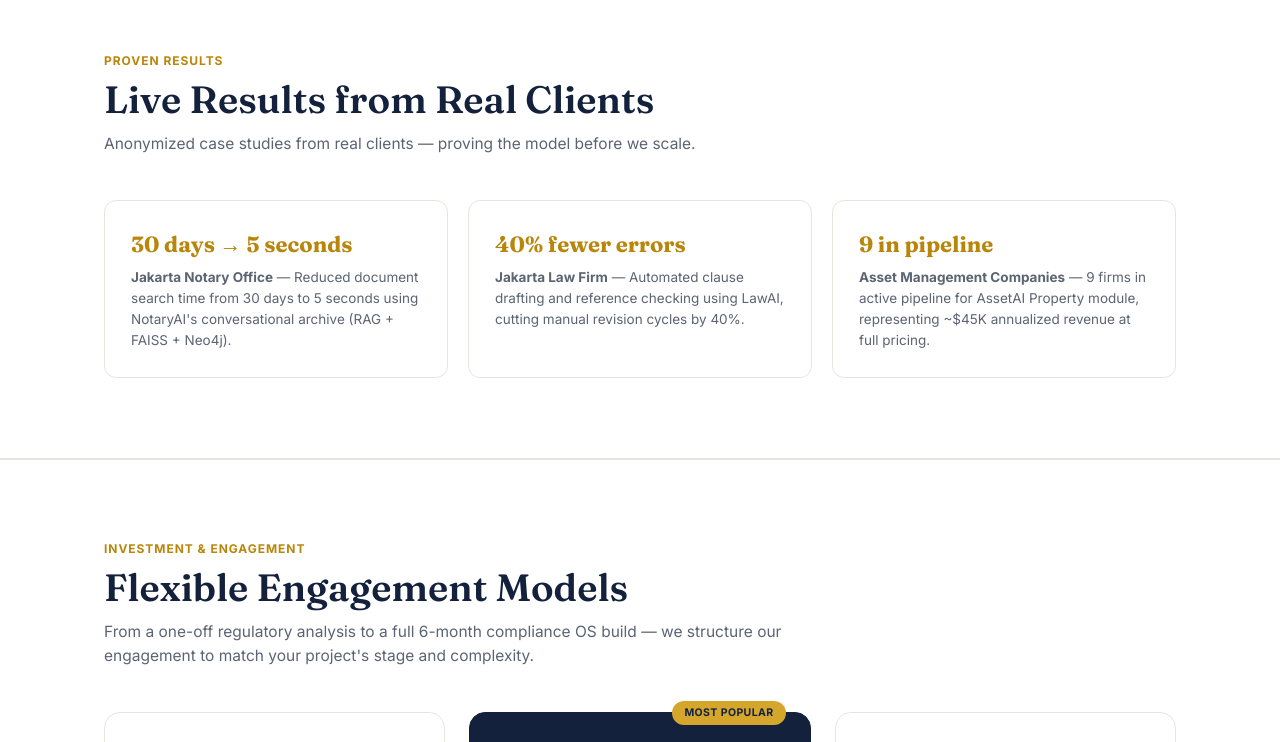
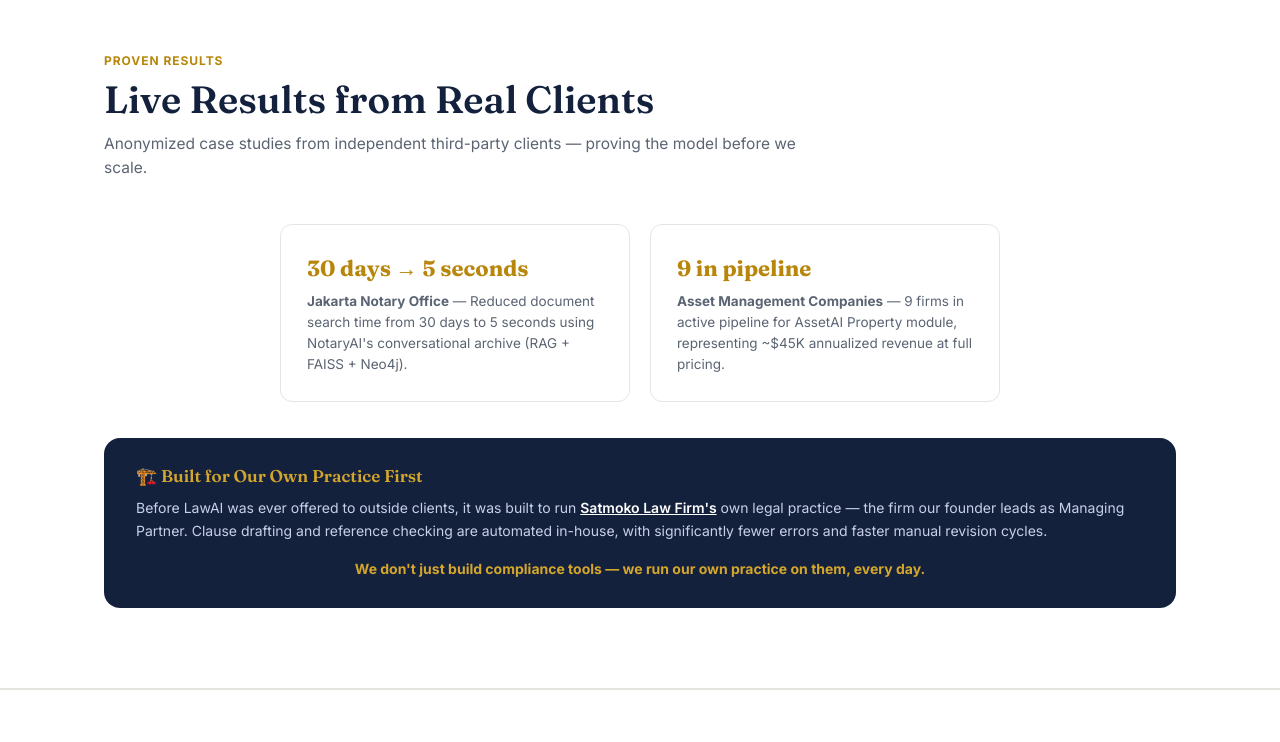
Before and after one commit to brainvolantis-creator/arsiva.tech, a plain HTML site: page index.html in a window 1280 px wide. Shown: the part 4220-4962 px from the top of the page. Drawn offline with Linux system fonts and the light colour scheme.

Commit message:
Add files via upload

```diff
--- a/index.html
+++ b/index.html
@@ -25,7 +25,12 @@
       "description": "Legaltech consultant and AI compliance engineering for RWA tokenization projects navigating Indonesia's OJK Sandbox vs UU PFII regulatory fork.",
       "founder": {
         "@type": "Person",
-        "name": "Bambang Satmoko"
+        "name": "Bambang Satmoko",
+        "affiliation": {
+          "@type": "LegalService",
+          "name": "Satmoko Law Firm",
+          "url": "https://satmokolawfirm.id"
+        }
       },
       "areaServed": "Indonesia",
       "knowsAbout": ["RWA Tokenization", "OJK Regulatory Sandbox", "UU PFII", "UU PDP Compliance", "Legaltech", "AI Compliance Systems"],
@@ -1376,21 +1381,29 @@
             <div class="section-head">
                 <div class="kicker">Proven Results</div>
                 <h2>Live Results from Real Clients</h2>
-                <p>Anonymized case studies from real clients — proving the model before we scale.</p>
-            </div>
-            <div class="case-grid">
+                <p>Anonymized case studies from independent third-party clients — proving the model before we scale.</p>
+            </div>
+            <div class="case-grid" style="grid-template-columns:repeat(2,1fr); max-width:720px; margin:0 auto;">
                 <div class="case-card">
                     <div class="result">30 days → 5 seconds</div>
                     <p><strong>Jakarta Notary Office</strong> — Reduced document search time from 30 days to 5 seconds using NotaryAI's conversational archive (RAG + FAISS + Neo4j).</p>
                 </div>
                 <div class="case-card">
-                    <div class="result">40% fewer errors</div>
-                    <p><strong>Jakarta Law Firm</strong> — Automated clause drafting and reference checking using LawAI, cutting manual revision cycles by 40%.</p>
-                </div>
-                <div class="case-card">
                     <div class="result">9 in pipeline</div>
                     <p><strong>Asset Management Companies</strong> — 9 firms in active pipeline for AssetAI Property module, representing ~$45K annualized revenue at full pricing.</p>
                 </div>
+            </div>
+
+            <div class="team-ready-block">
+                <h4>🏗️ Built for Our Own Practice First</h4>
+                <p style="font-size:14px; color:#C7D0E8; line-height:1.6;">
+                    Before LawAI was ever offered to outside clients, it was built to run <a href="https://satmokolawfirm.id" target="_blank" rel="noopener" style="color:#fff; text-decoration:underline; font-weight:600;">Satmoko Law Firm's</a> own legal practice —
+                    the firm our founder leads as Managing Partner. Clause drafting and reference checking are automated in-house,
+                    with significantly fewer errors and faster manual revision cycles.
+                </p>
+                <p class="bottom-text">
+                    <strong>We don't just build compliance tools — we run our own practice on them, every day.</strong>
+                </p>
             </div>
         </div>
     </section>
@@ -1526,7 +1539,7 @@
                     <div class="avatar">BS</div>
                     <div>
                         <h4>Bambang Satmoko, S.T., S.H.</h4>
-                        <div class="role">Founder &amp; CEO</div>
+                        <div class="role">Founder &amp; CEO, Arsiva &middot; Managing Partner, <a href="https://satmokolawfirm.id" target="_blank" rel="noopener" style="color:inherit; text-decoration:underline;">Satmoko Law Firm</a></div>
                         <p>Background in engineering and legal structuring, with 7+ years' experience in STO/RWA regulatory advisory, SPV/TSPV structuring, and ERC-3643/OnChainID compliance design across Indonesia's digital asset sandbox.</p>
                     </div>
                 </div>
@@ -1536,7 +1549,7 @@
             <div class="team-ready-block">
                 <h4>✅ Complete Team — Available Now</h4>
                 <div class="team-ready-grid">
-                    <div><strong>⚖️ Legal &amp; Regulatory</strong><br />7 years STO/RWA structuring, OJK Sandbox advisory</div>
+                    <div><strong>⚖️ Legal &amp; Regulatory</strong><br />7 years STO/RWA structuring via <a href="https://satmokolawfirm.id" target="_blank" rel="noopener" style="color:var(--gold); text-decoration:underline;">Satmoko Law Firm</a>, OJK Sandbox advisory</div>
                     <div><strong>🤖 AI Engineering</strong><br />Production RAG + Neo4j + FAISS — live client deployments</div>
                     <div><strong>🗄️ Backend &amp; DevOps</strong><br />On-premise, UU PDP compliant, K3s, Supabase, MinIO</div>
                     <div><strong>🎨 Frontend &amp; UX</strong><br />Custom dashboards, embeddable widgets, real-time streaming</div>
@@ -1573,7 +1586,7 @@
     ============================================================ -->
     <footer>
         <div class="container">
-            <div>&copy; 2026 Arsiva Tech. All rights reserved.</div>
+            <div>&copy; 2026 Arsiva Tech. All rights reserved. &nbsp;&middot;&nbsp; Legal counsel via <a href="https://satmokolawfirm.id" target="_blank" rel="noopener" style="text-decoration:underline;">Satmoko Law Firm</a></div>
             <div>
                 <a href="mailto:satmoko@arsiva.tech">satmoko@arsiva.tech</a> &nbsp;&middot;&nbsp;
                 <a href="https://wa.me/6580174461" target="_blank" rel="noopener">+65 8017 4461</a> &nbsp;&middot;&nbsp;
```
